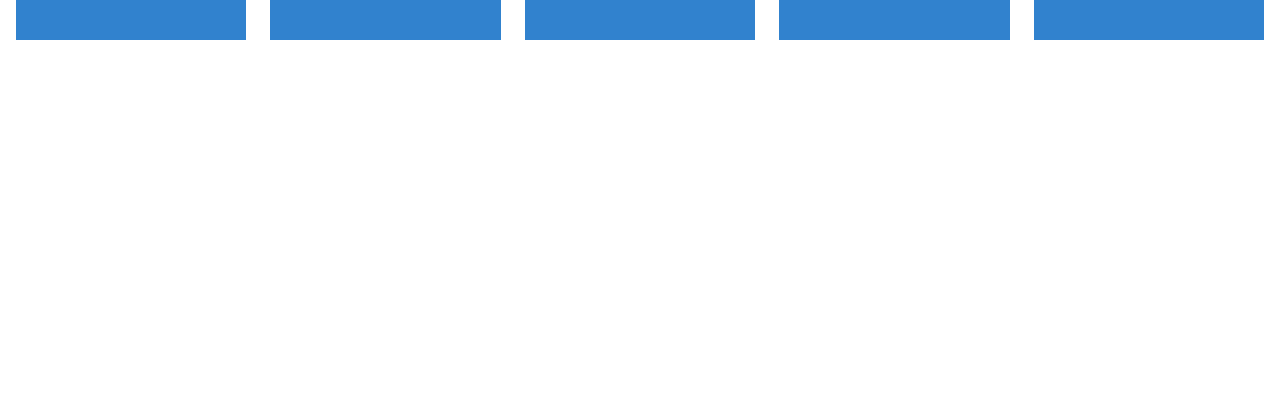
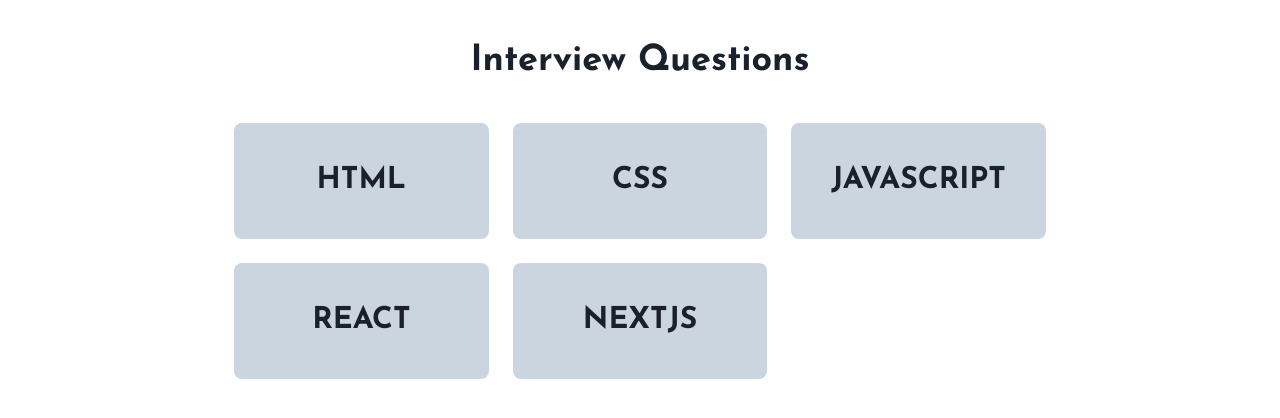
Before and after one commit to RehamanSyed/prepare-interview, a Next.js app: page / in a window 1280 px wide. Shown: the top 418 px of the page. Built offline with nearby package versions, Linux system fonts and the light colour scheme.

Commit message:
create a base structure

```diff
--- a/package.json
+++ b/package.json
@@ -12,6 +12,8 @@
     "@chakra-ui/react": "^2.5.5",
     "@emotion/react": "^11.10.6",
     "@emotion/styled": "^11.10.6",
+    "@fontsource/josefin-sans": "^4.5.12",
+    "@fontsource/poppins": "^4.5.10",
     "eslint": "8.38.0",
     "eslint-config-next": "13.3.0",
     "framer-motion": "^10.11.6",
--- a/src/pages/_app.js
+++ b/src/pages/_app.js
@@ -1,9 +1,10 @@
 import "@/styles/globals.css";
 import { ChakraProvider } from "@chakra-ui/react";
+import theme from "../../theme";
 
 export default function App({ Component, pageProps }) {
   return (
-    <ChakraProvider>
+    <ChakraProvider theme={theme}>
       <Component {...pageProps} />
     </ChakraProvider>
   );
--- a/src/pages/index.js
+++ b/src/pages/index.js
@@ -2,10 +2,25 @@
 import Image from "next/image";
 import { Inter } from "next/font/google";
 import styles from "@/styles/Home.module.css";
-import { Container, Grid, GridItem, Heading } from "@chakra-ui/react";
+import {
+  Box,
+  Center,
+  Container,
+  Grid,
+  GridItem,
+  Heading,
+} from "@chakra-ui/react";
+import Link from "next/link";
 
 const inter = Inter({ subsets: ["latin"] });
 
+const tech = [
+  { technology: "Html", page: "html" },
+  { technology: "CSS", page: "CSS" },
+  { technology: "Javascript", page: "Javascript" },
+  { technology: "React", page: "React" },
+  { technology: "NextJs", page: "NextJs" },
+];
 export default function Home() {
   return (
     <>
@@ -15,16 +30,38 @@
         <meta name="viewport" content="width=device-width, initial-scale=1" />
         <link rel="icon" href="/favicon.ico" />
       </Head>
-
-      <Container maxW={"contianer.md"}>
-        <Grid templateColumns="repeat(5, 1fr)" gap={6}>
-          <GridItem w="100%" h="10" bg="blue.500" />
-          <GridItem w="100%" h="10" bg="blue.500" />
-          <GridItem w="100%" h="10" bg="blue.500" />
-          <GridItem w="100%" h="10" bg="blue.500" />
-          <GridItem w="100%" h="10" bg="blue.500" />
-        </Grid>
-      </Container>
+      <Box maxH="calc(100vh)">
+        <Container maxW={"contianer.lg"} centerContent>
+          <Heading textAlign={"center"} my={10}>
+            Interview Questions
+          </Heading>
+          <Grid templateColumns="repeat(3, 1fr)" gap={6}>
+            {tech.map((item, idx) => {
+              return (
+                <GridItem key={idx}>
+                  <Link
+                    href={{
+                      pathname: `/${item.page}`,
+                      query: { content: `${item.page}` },
+                    }}
+                  >
+                    <Box
+                      p={10}
+                      bg={"gray.300"}
+                      textAlign={"center"}
+                      rounded="lg"
+                    >
+                      <Heading textTransform={"uppercase"} size={"lg"}>
+                        {item.technology}
+                      </Heading>
+                    </Box>
+                  </Link>
+                </GridItem>
+              );
+            })}
+          </Grid>
+        </Container>
+      </Box>
     </>
   );
 }
--- a/src/styles/globals.css
+++ b/src/styles/globals.css
@@ -1,9 +1,11 @@
+@import url("https://fonts.googleapis.com/css2?family=Josefin+Sans:ital,wght@0,100;0,200;0,300;0,400;0,500;0,600;0,700;1,100;1,200;1,300;1,400;1,500;1,600;1,700&display=swap");
+
 :root {
   --max-width: 1100px;
   --border-radius: 12px;
-  --font-mono: ui-monospace, Menlo, Monaco, 'Cascadia Mono', 'Segoe UI Mono',
-    'Roboto Mono', 'Oxygen Mono', 'Ubuntu Monospace', 'Source Code Pro',
-    'Fira Mono', 'Droid Sans Mono', 'Courier New', monospace;
+  --font-mono: ui-monospace, Menlo, Monaco, "Cascadia Mono", "Segoe UI Mono",
+    "Roboto Mono", "Oxygen Mono", "Ubuntu Monospace", "Source Code Pro",
+    "Fira Mono", "Droid Sans Mono", "Courier New", monospace;
 
   --foreground-rgb: 0, 0, 0;
   --background-start-rgb: 214, 219, 220;
--- /dev/null
+++ b/theme.js
@@ -0,0 +1,10 @@
+import { extendTheme } from "@chakra-ui/react";
+
+const theme = extendTheme({
+  fonts: {
+    heading: `"Josefin Sans", sans-serif;`,
+    body: `"Josefin Sans", sans-serif;`,
+  },
+});
+
+export default theme;
```
Also changed, not shown: src/components/Css.js (added, +51 -0 lines), src/components/Html.js (added, +7 -0 lines), src/components/Javascript.js (added, +7 -0 lines), src/components/Reactjs.js (added, +78 -0 lines), src/pages/[technology].js (added, +43 -0 lines), 1 other file (tests, documents, lock files or other folders).
